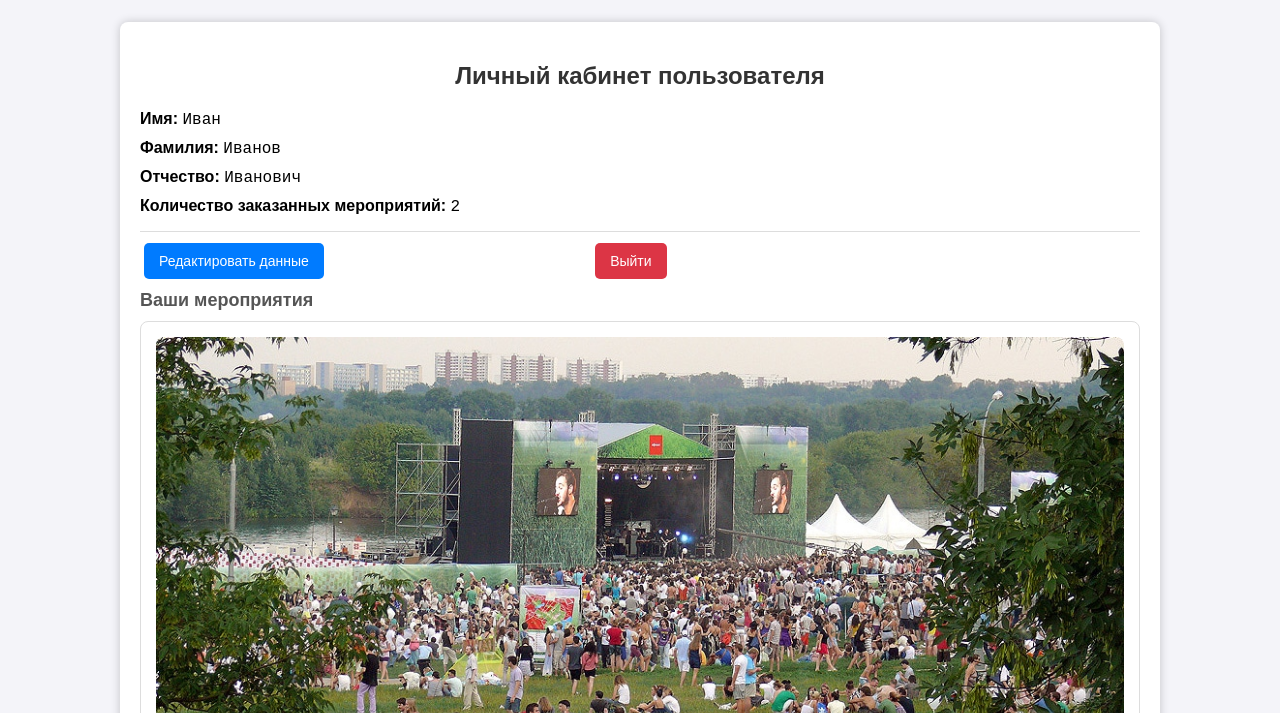
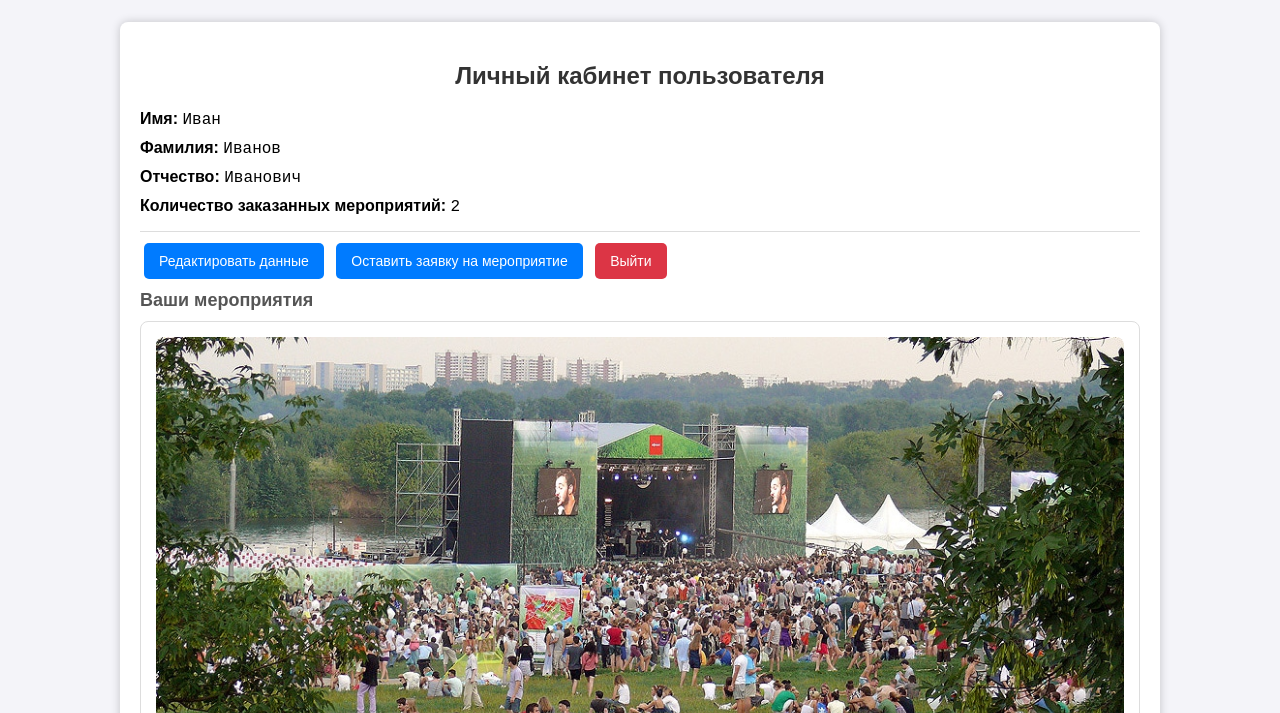
Before and after one commit to 46487874654/layout, a plain HTML site: page profile.html in a window 1280 px wide. Shown: the part 87-800 px from the top of the page. Drawn offline with Linux system fonts and the light colour scheme.

Commit message:
Update profile.css

```diff
--- a/assets/css/profile.css
+++ b/assets/css/profile.css
@@ -56,7 +56,7 @@ h1 {
   font-size: 14px;
 }
 
-.btn-edit {
+.btn-edit, .btn-request {
   background-color: #007bff;
 }
 
```
